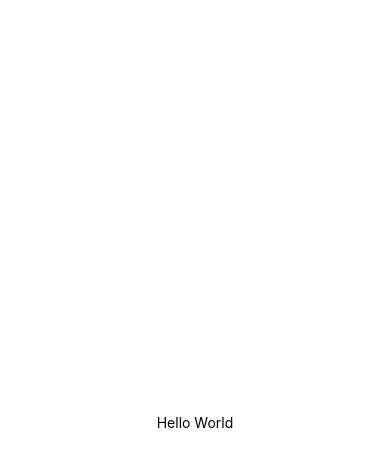
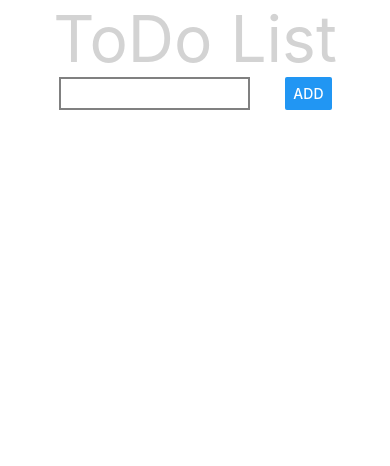
Before and after one commit to ilan111/Todo-List-React-Native, a React Native app in the folder TodoApp/: screen / in a window 390 px wide. Shown: the top 466 px of the page. Built offline with nearby package versions, Linux system fonts and the light colour scheme.

Commit message:
Added input

```diff
--- a/TodoApp/App.js
+++ b/TodoApp/App.js
@@ -1,21 +1,38 @@
-import { StatusBar } from 'expo-status-bar';
-import React from 'react';
-import { StyleSheet, Text, View } from 'react-native';
+import { StatusBar } from "expo-status-bar";
+import React from "react";
+import { StyleSheet, Text, View, TextInput, Button } from "react-native";
 
 export default function App() {
   return (
     <View style={styles.container}>
-      <Text>Hello World</Text>
-      <StatusBar style="auto" />
+      <Text style={styles.title}>ToDo List</Text>
+      <View style={styles.inputContainer}>
+        <TextInput style={styles.textInput}></TextInput>
+        <Button title="Add" />
+      </View>
     </View>
   );
 }
 
 const styles = StyleSheet.create({
+  title:{
+    fontSize: 64,
+    color:'lightgrey'
+  },
   container: {
     flex: 1,
-    backgroundColor: '#fff',
-    alignItems: 'center',
-    justifyContent: 'center',
+    backgroundColor: "#fff",
+    alignItems: "center",
+    // justifyContent: "center",
   },
+  inputContainer: {
+    flexDirection: "row",
+    width:'70%',
+    justifyContent:"space-between"
+  },
+  textInput:{
+    borderColor: 'grey',
+    borderWidth: 2,
+    width: '70%'
+  }
 });
```
